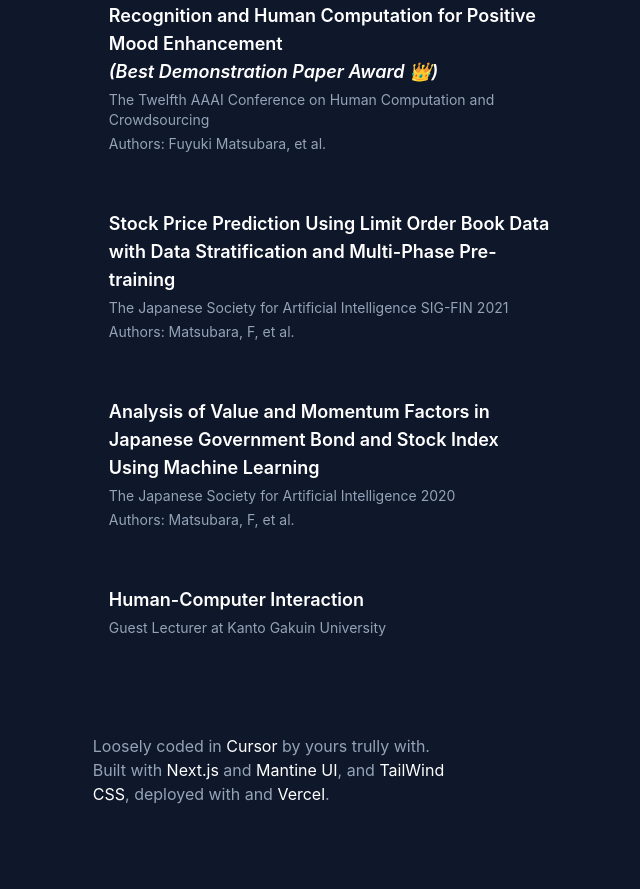
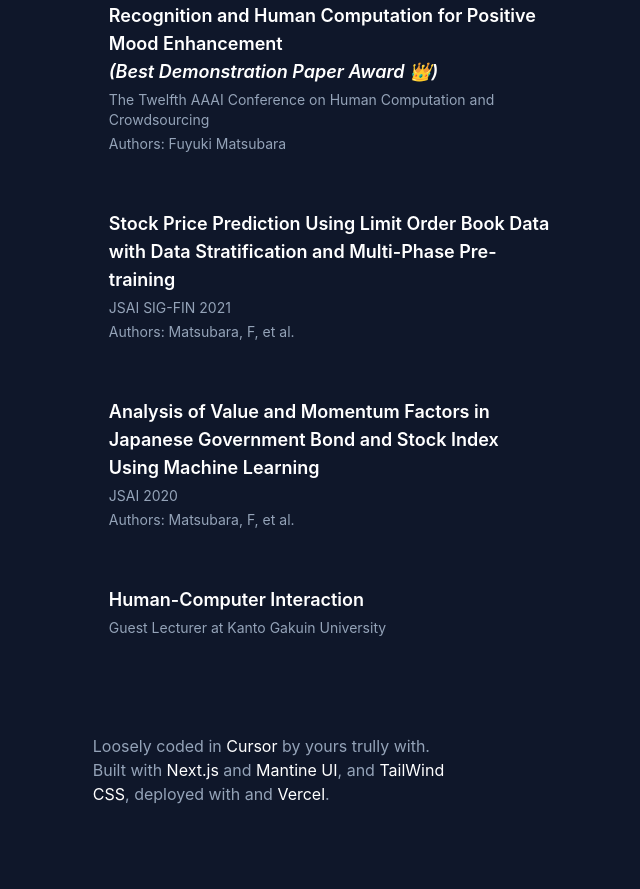
Before and after one commit to Fykqnt/my-portfolio, a Next.js app: page / in a window 1280 px wide. Shown: the part 4162-5051 px from the top of the page, without its empty margins (568-1208 px from the left). Built offline with nearby package versions, Linux system fonts and the light colour scheme.

Commit message:
small fix for publications

```diff
--- a/app/components/PcComponent.tsx
+++ b/app/components/PcComponent.tsx
@@ -95,18 +95,18 @@ const PcComponent: React.FC = () => {
                                         Computation for Positive Mood Enhancement
                                         <br/><i>(Best Demonstration Paper Award 👑)</i></h3>
                                         <p className="text-sm text-slate-400">The Twelfth AAAI Conference on Human Computation and Crowdsourcing</p>
-                                        <p className="text-sm text-slate-400 mt-1">Authors: Fuyuki Matsubara, et al.</p>
+                                        <p className="text-sm text-slate-400 mt-1">Authors: Fuyuki Matsubara</p>
                                     </Link>
                                     <Link href="https://sigfin.org/?plugin=attach&refer=026-12&openfile=12_SIG-FIN-26.pdf" className="block publication-item transition duration-300 ease-in-out transform hover:bg-slate-800 hover:shadow-lg hover:scale-[1.02] rounded-2xl p-4">
                                         <h3 className="text-lg font-semibold text-white mb-1 group-hover:text-[#5CE6D1]">Stock Price Prediction Using Limit Order Book Data with Data Stratification and Multi-Phase Pre-training</h3>
-                                        <p className="text-sm text-slate-400">The Japanese Society for Artificial Intelligence SIG-FIN 2021</p>
+                                        <p className="text-sm text-slate-400">JSAI SIG-FIN 2021</p>
                                         <p className="text-sm text-slate-400 mt-1">Authors: Matsubara, F,  et al.</p>
                                     </Link>
 
                                     <Link href="https://www.jstage.jst.go.jp/article/pjsai/JSAI2020/0/JSAI2020_1K4ES205/_pdf/-char/ja" className="block publication-item transition duration-300 ease-in-out transform hover:bg-slate-800 hover:shadow-lg hover:scale-[1.02] rounded-2xl p-4">
                                         <h3 className="text-lg font-semibold text-white mb-1 group-hover:text-[#5CE6D1]">Analysis of Value and Momentum Factors in Japanese Government Bond
                                         and Stock Index Using Machine Learning</h3>
-                                        <p className="text-sm text-slate-400">The Japanese Society for Artificial Intelligence 2020</p>
+                                        <p className="text-sm text-slate-400">JSAI 2020</p>
                                         <p className="text-sm text-slate-400 mt-1">Authors: Matsubara, F,  et al.</p>
                                     </Link>
 
--- a/app/components/SpComponent.tsx
+++ b/app/components/SpComponent.tsx
@@ -75,18 +75,18 @@ const SpComponent: React.FC = () => {
                                         Computation for Positive Mood Enhancement
                                         <br/><i>(Best Demonstration Paper Award 👑)</i></h3>
                                         <p className="text-sm text-slate-400">The Twelfth AAAI Conference on Human Computation and Crowdsourcing</p>
-                                        <p className="text-sm text-slate-400 mt-1">Authors: Fuyuki Matsubara, et al.</p>
+                                        <p className="text-sm text-slate-400 mt-1">Authors: Fuyuki Matsubara</p>
                                     </Link>
                                     <Link href="https://sigfin.org/?plugin=attach&refer=026-12&openfile=12_SIG-FIN-26.pdf" className="block publication-item transition duration-300 ease-in-out transform hover:bg-slate-800 hover:shadow-lg hover:scale-[1.02] rounded-2xl p-4">
                                         <h3 className="text-lg font-semibold text-white mb-1 group-hover:text-[#5CE6D1]">Stock Price Prediction Using Limit Order Book Data with Data Stratification and Multi-Phase Pre-training</h3>
-                                        <p className="text-sm text-slate-400">The Japanese Society for Artificial Intelligence SIG-FIN 2021</p>
+                                        <p className="text-sm text-slate-400">JSAI SIG-FIN 2021</p>
                                         <p className="text-sm text-slate-400 mt-1">Authors: Matsubara, F,  et al.</p>
                                     </Link>
 
                                     <Link href="https://www.jstage.jst.go.jp/article/pjsai/JSAI2020/0/JSAI2020_1K4ES205/_pdf/-char/ja" className="block publication-item transition duration-300 ease-in-out transform hover:bg-slate-800 hover:shadow-lg hover:scale-[1.02] rounded-2xl p-4">
                                         <h3 className="text-lg font-semibold text-white mb-1 group-hover:text-[#5CE6D1]">Analysis of Value and Momentum Factors in Japanese Government Bond
                                         and Stock Index Using Machine Learning</h3>
-                                        <p className="text-sm text-slate-400">The Japanese Society for Artificial Intelligence 2020</p>
+                                        <p className="text-sm text-slate-400">JSAI 2020</p>
                                         <p className="text-sm text-slate-400 mt-1">Authors: Matsubara, F,  et al.</p>
                                     </Link>
 
```
